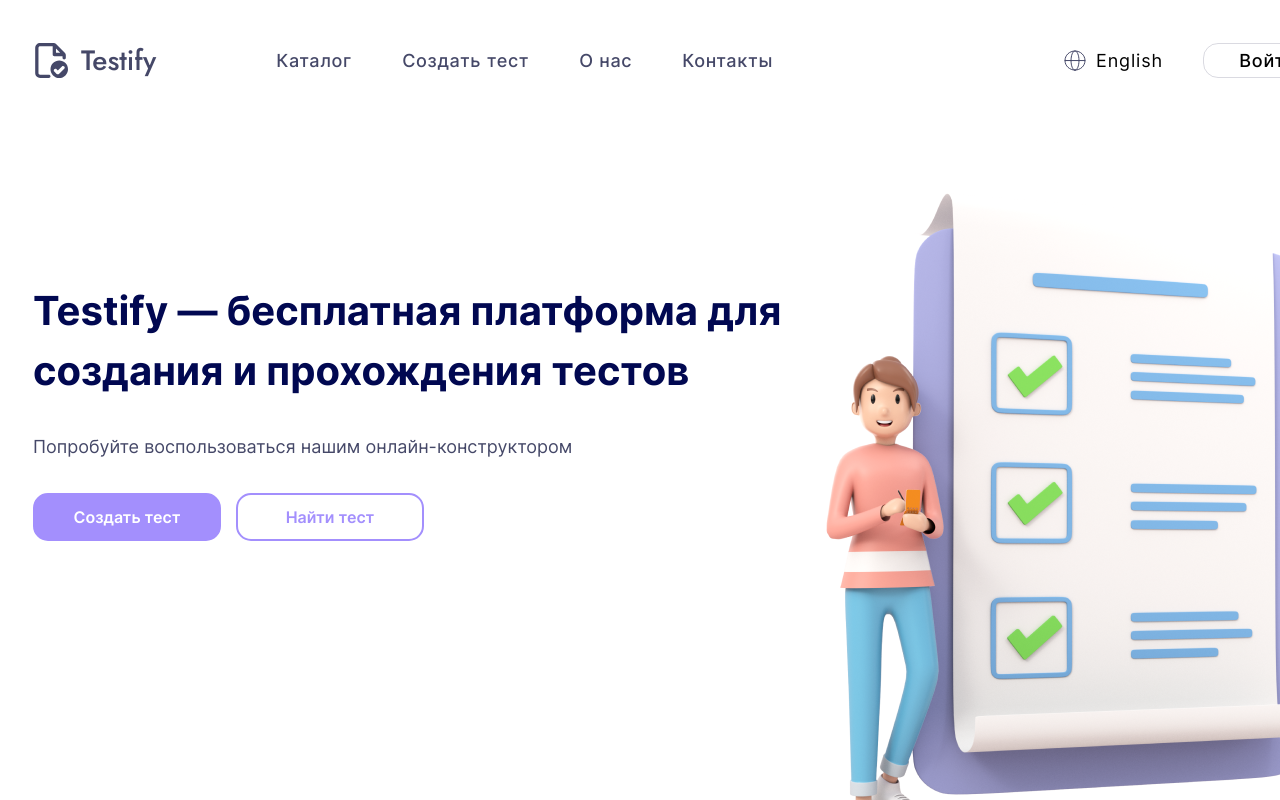
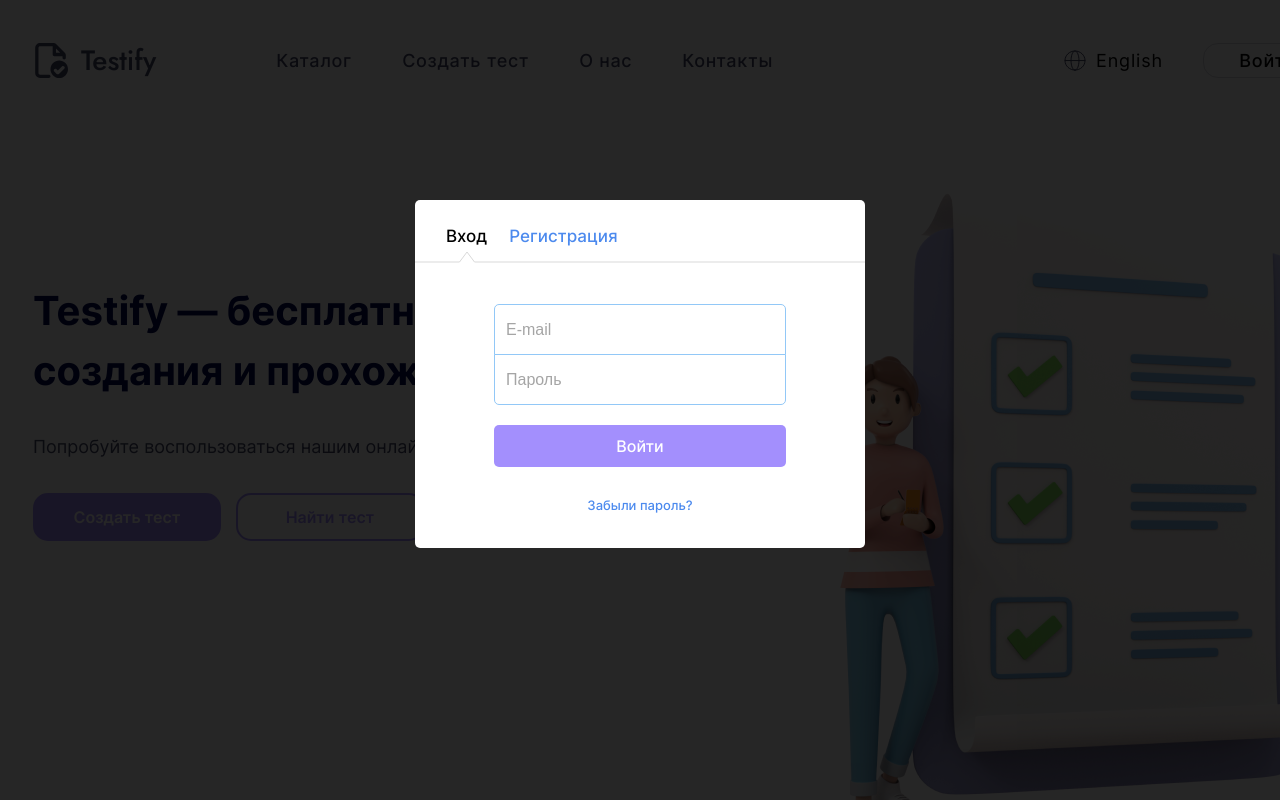
Before and after one commit to ryarullin553/testify, a React (Create React App) app in the folder Frontend/react-app/: page / in a window 1280 px wide. Both pictures are taken after a click on the button "Войти". Shown: the top 800 px of the page. Built offline with nearby package versions, Linux system fonts and the light colour scheme.

Commit message:
Добавит моадльное sign-in окно

```diff
--- a/Frontend/react-app/package.json
+++ b/Frontend/react-app/package.json
@@ -8,6 +8,7 @@
     "@testing-library/user-event": "^13.5.0",
     "react": "^18.2.0",
     "react-dom": "^18.2.0",
+    "react-modal": "^3.16.1",
     "react-scripts": "5.0.1",
     "sass": "^1.60.0",
     "web-vitals": "^2.1.4"
--- a/Frontend/react-app/src/components/header/header.jsx
+++ b/Frontend/react-app/src/components/header/header.jsx
@@ -1,8 +1,20 @@
-import { PaleButton } from '../pale-button/pale-button'
-import styles from './header.module.scss'
-import logo from './img/logo.svg'
+import { useState } from 'react';
+import { LoginWindow } from '../login-window/login-window';
+import { PaleButton } from '../pale-button/pale-button';
+import styles from './header.module.scss';
+import logo from './img/logo.svg';
 
 export const Header = () => {
+  let [isModalOpen, setIsModalOpen] = useState(false);
+
+  const handleOpenModal = () => {
+    setIsModalOpen(true);
+  }
+
+  const handleCloseModal = () => {
+    setIsModalOpen(false);
+  }
+
   return (
     <header className={styles.pageHeader}>
       <div className={styles.headerContent}>
@@ -27,8 +39,12 @@ export const Header = () => {
           </ul>
         </nav>
         <button className={styles.localeButton}>English</button>
-        <PaleButton label={'Войти'}/>
+        <PaleButton label={'Войти'} action={handleOpenModal}/>
+        <LoginWindow
+          isOpen={isModalOpen}
+          handleCloseModal={handleCloseModal}
+        />
       </div>
     </header>
   )
-}
+};
--- /dev/null
+++ b/Frontend/react-app/src/components/login-window/login-form/login-form.jsx
@@ -0,0 +1,118 @@
+import { useState } from 'react';
+import styles from './login-form.module.scss';
+
+export const LoginForm = () => {
+  const FORM_STATES = {
+    SIGN_IN: 'sign-in',
+    SIGN_UP: 'sign-up',
+    RESET: 'reset',
+  };
+
+  let [formState, setFormState] = useState(FORM_STATES.SIGN_IN);
+
+  const submitButtonValue = () => {
+    switch (formState) {
+      case FORM_STATES.SIGN_IN:
+        return 'Войти';
+      case FORM_STATES.SIGN_UP:
+        return 'Зарегистрироваться';
+      case FORM_STATES.RESET:
+        return 'Сбросить пароль';
+      default:
+        return '';
+    }
+  }
+
+  const selectLinePosition = () => {
+    switch (formState) {
+      case FORM_STATES.SIGN_IN:
+        return '-100px';
+      case FORM_STATES.SIGN_UP:
+        return '-3px';
+      case FORM_STATES.RESET:
+        return '-200px';
+      default:
+        return '-200px';
+    }
+  }
+
+  const setSignInState = () => {
+    setFormState(FORM_STATES.SIGN_IN);
+  }
+
+  const setSignUpState = () => {
+    setFormState(FORM_STATES.SIGN_UP);
+  }
+
+  const setResetState = () => {
+    setFormState(FORM_STATES.RESET);
+  }
+
+  return (
+    <div className={styles.container}>
+      <footer className={styles.tabs}>
+        <button
+          className={(formState === FORM_STATES.SIGN_IN) && styles.active}
+          onClick={setSignInState}
+        >Вход</button>
+        <button
+          className={(formState === FORM_STATES.SIGN_UP) && styles.active}
+          onClick={setSignUpState}
+        >Регистрация</button>
+        <div className={styles.selectLine} style={{backgroundPosition: selectLinePosition()}}></div>
+      </footer>
+      <form className={styles.signForm} action="#">
+        <input
+          type='email'
+          name='sign-form'
+          id='email'
+          placeholder='E-mail'
+          defaultValue=''
+        />
+        {
+          (formState === FORM_STATES.SIGN_UP)
+          &&
+          <input
+            type='text'
+            name='sign-form'
+            id='name'
+            placeholder='Имя и фамилия'
+            defaultValue=''
+          />
+        }
+        {
+          ((formState === FORM_STATES.SIGN_UP)
+          || (formState === FORM_STATES.SIGN_IN))
+          &&
+          <input
+          type='password'
+          name='sign-form'
+          id='password'
+          placeholder='Пароль'
+          defaultValue=''
+          />
+        }
+        {
+          (formState === FORM_STATES.SIGN_UP)
+          &&
+          <input
+          type='password'
+          name='sign-form'
+          id='password-repeat'
+          placeholder='Подтвердите пароль'
+          defaultValue=''
+        />
+        }
+        <button>{submitButtonValue()}</button>
+      </form>
+      {
+        (formState === FORM_STATES.SIGN_IN)
+        &&
+        <button
+          className={styles.resetButton}
+          onClick={setResetState}
+        >Забыли пароль?</button>
+      }
+    </div>
+  )
+};
--- /dev/null
+++ b/Frontend/react-app/src/components/login-window/login-form/login-form.module.scss
@@ -0,0 +1,94 @@
+.container {
+  padding-bottom: 35px;
+}
+
+.tabs {
+  padding-top: 26px;
+  padding-left: 31px;
+
+  button {
+    margin-right: 22px;
+
+    font-size: 17px;
+    line-height: 21px;
+    color: #4C8AEE;
+
+    &.active {
+      color: #000000;
+    }
+  }
+}
+
+.selectLine {
+  margin-top: 3px;
+  margin-left: -31px;
+  height: 14px;
+  width: 450px;
+  background-image: url(./img/select-line.svg);
+  background-repeat: no-repeat;
+}
+
+.signForm {
+  margin-top: 40px;
+
+  input {
+    display: block;
+    box-sizing: border-box;
+    width: 292px;
+    height: 51px;
+    margin: 0 auto;
+    // Уберет наложение рамок
+    margin-top: -1px;
+    padding-left: 11px;
+
+    border: 1px solid #92C8F7;
+
+    font-size: 16px;
+    line-height: 19px;
+    color: #454868;
+
+    &::placeholder {
+      font-size: 16px;
+      line-height: 19px;
+
+      color: #A5A5A5;
+    }
+
+    &:first-of-type {
+      border-radius: 5px 5px 0 0;
+      margin-top: 0;
+    }
+
+    &:last-of-type {
+      border-bottom-right-radius: 5px;
+      border-bottom-left-radius: 5px;
+    }
+  }
+
+  button {
+    display: block;
+    margin: 0 auto;
+    width: 292px;
+    height: 42px;
+    margin-top: 20px;
+
+    background: #A38FFD;
+    border-radius: 5px;
+
+    font-weight: 500;
+    font-size: 16px;
+    line-height: 19px;
+
+    color: #FFFFFF;
+  }
+}
+
+.resetButton {
+  display: block;
+  margin: 0 auto;
+  margin-top: 30px;
+
+  font-size: 13px;
+  line-height: 16px;
+  color: #4C8AEE;
+}
--- /dev/null
+++ b/Frontend/react-app/src/components/login-window/login-window.jsx
@@ -0,0 +1,16 @@
+import ReactModal from 'react-modal';
+import { LoginForm } from './login-form/login-form';
+import styles from './login-window.module.scss';
+
+export const LoginWindow = ({isOpen, handleCloseModal}) => {
+  return (
+    <ReactModal
+      isOpen={isOpen}
+      className={styles.loginWindow}
+      overlayClassName={styles.overlay}
+      onRequestClose={handleCloseModal}
+    >
+      <LoginForm/>
+    </ReactModal>
+  )
+};
--- /dev/null
+++ b/Frontend/react-app/src/components/login-window/login-window.module.scss
@@ -0,0 +1,16 @@
+.loginWindow {
+  width: 450px;
+  min-height: 333px;
+  margin: 0 auto;
+  margin-top: 200px;
+
+  border-radius: 5px;
+  background-color: #FFFFFF;
+  opacity: 100;
+}
+
+.overlay {
+  position: fixed;
+  inset: 0px;
+  background-color: rgba(0, 0, 0, 0.85);
+}
--- a/Frontend/react-app/src/components/pale-button/pale-button.jsx
+++ b/Frontend/react-app/src/components/pale-button/pale-button.jsx
@@ -1,7 +1,7 @@
 import styles from './pale-button.module.scss'
 
-export const PaleButton = ({label}) => {
+export const PaleButton = ({label, action}) => {
   return (
-    <button className={styles.paleButton}>{label}</button>
+    <button className={styles.paleButton} onClick={action}>{label}</button>
   )
 }
```
Also changed, not shown: Frontend/react-app/src/components/main-page-content/main-page-content.jsx (+4 -4 lines), Frontend/react-app/src/components/login-window/login-form/img/select-line.svg (added), 1 other file (tests, documents, lock files or other folders).
